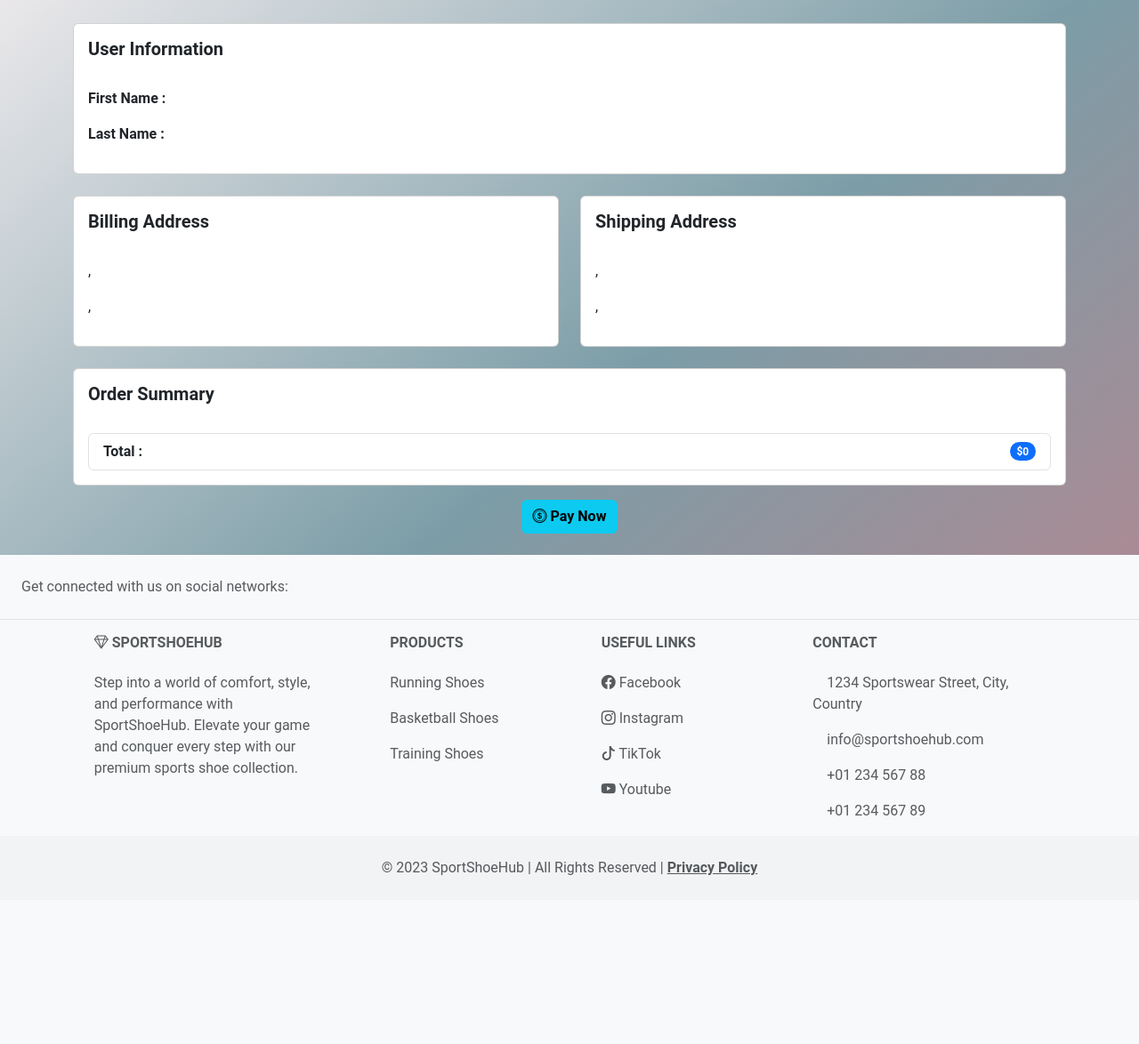
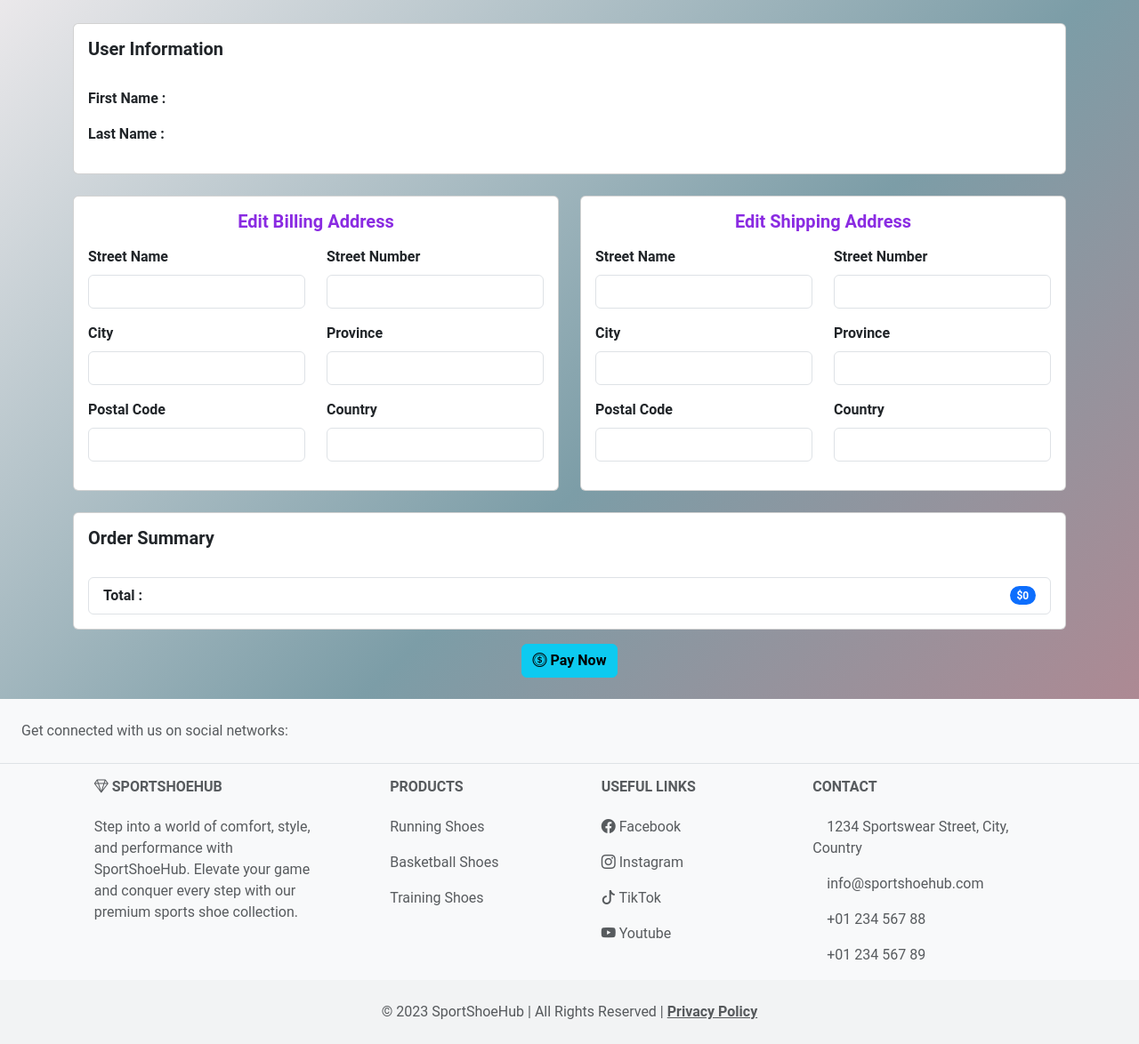
Before and after one commit to KeithStark/projet2_Chicoory_Shaheel, a PHP site: page /views/Checkout.php in a window 1280 px wide. Shown: the part 56-1230 px from the top of the page at 89% size. Before the commit the page ends 1040 px from the top, so only its background shows below. Run offline with PHP 8.4, Linux system fonts and the light colour scheme; data comes from the database, SQL or seed files in the repository; some libraries are stand-ins or nearby versions.

Commit message:
corrected checkout page address fields

```diff
--- a/public/css/style.css
+++ b/public/css/style.css
@@ -8,6 +8,15 @@
     background: linear-gradient(to right bottom, rgb(240, 236, 238), rgb(124, 157, 167), rgb(196, 128, 138));
     min-height: 100vh;
     font-family: "Roboto", sans-serif;
+}
+
+h5 {
+    font-family: "Roboto", sans-serif;
+    color: blueviolet;
+}
+
+.form-label {
+    font-weight: bold;
 }
 
 /* Styling the banner section */
--- a/views/Checkout.php
+++ b/views/Checkout.php
@@ -53,24 +53,98 @@
                 <div class="col-md-6">
                     <div class="card mb-4">
                         <div class="card-body">
-                            <h5 class="card-title"><b>Billing Address</b></h5>
-                            <br>
-                            <p><?= $billingAddress['street_name'] ?>, <?= $billingAddress['street_nb'] ?></p>
-                            <p><?= $billingAddress['city'] ?>, <?= $billingAddress['province'] ?></p>
-                            <p><?= $billingAddress['zipcode'] ?></p>
-                            <p><?= $billingAddress['country'] ?></p>
+                            <h5 class="mb-3" style="text-align: center;"><b>Edit Billing Address</b></h5>
+                            <div class="row">
+                                <div class="col-md-6">
+                                    <div class="mb-3">
+                                        <label for="billing_street_name" class="form-label">Street Name</label>
+                                        <input type="text" class="form-control" id="billing_street_name" name="billing_street_name" value="<?= $billingAddress['street_name']; ?>" required>
+                                    </div>
+                                </div>
+                                <div class="col-md-6">
+                                    <div class="mb-3">
+                                        <label for="billing_street_nb" class="form-label">Street Number</label>
+                                        <input type="text" class="form-control" id="billing_street_nb" name="billing_street_nb" value="<?= $billingAddress['street_nb']; ?>" required>
+                                    </div>
+                                </div>
+                            </div>
+                            <div class="row">
+                                <div class="col-md-6">
+                                    <div class="mb-3">
+                                        <label for="billing_city" class="form-label">City</label>
+                                        <input type="text" class="form-control" id="billing_city" name="billing_city" value="<?= $billingAddress['city']; ?>" required>
+                                    </div>
+                                </div>
+                                <div class="col-md-6">
+                                    <div class="mb-3">
+                                        <label for="billing_province" class="form-label">Province</label>
+                                        <input type="text" class="form-control" id="billing_province" name="billing_province" value="<?= $billingAddress['province']; ?>" required>
+                                    </div>
+                                </div>
+                            </div>
+                            <div class="row">
+                                <div class="col-md-6">
+                                    <div class="mb-3">
+                                        <label for="billing_zipcode" class="form-label">Postal Code</label>
+                                        <input type="text" class="form-control" id="billing_zipcode" name="billing_zipcode" value="<?= $billingAddress['zipcode']; ?>" required>
+                                    </div>
+                                </div>
+                                <div class="col-md-6">
+                                    <div class="mb-3">
+                                        <label for="billing_country" class="form-label">Country</label>
+                                        <input type="text" class="form-control" id="billing_country" name="billing_country" value="<?= $billingAddress['country']; ?>" required>
+                                    </div>
+                                </div>
+                            </div>
                         </div>
                     </div>
                 </div>
                 <div class="col-md-6">
                     <div class="card mb-4">
                         <div class="card-body">
-                            <h5 class="card-title"><b>Shipping Address</b></h5>
-                            <br>
-                            <p><?= $shippingAddress['street_name'] ?>, <?= $shippingAddress['street_nb'] ?></p>
-                            <p><?= $shippingAddress['city'] ?>, <?= $shippingAddress['province'] ?></p>
-                            <p><?= $shippingAddress['zipcode'] ?></p>
-                            <p><?= $shippingAddress['country'] ?></p>
+                            <h5 class="mb-3" style="text-align: center;"><b>Edit Shipping Address</b></h5>
+                            <div class="row">
+                                <div class="col-md-6">
+                                    <div class="mb-3">
+                                        <label for="shipping_street_name" class="form-label">Street Name</label>
+                                        <input type="text" class="form-control" id="shipping_street_name" name="shipping_street_name" value="<?= $shippingAddress['street_name']; ?>" required>
+                                    </div>
+                                </div>
+                                <div class="col-md-6">
+                                    <div class="mb-3">
+                                        <label for="shipping_street_nb" class="form-label">Street Number</label>
+                                        <input type="text" class="form-control" id="shipping_street_nb" name="shipping_street_nb" value="<?= $shippingAddress['street_nb']; ?>" required>
+                                    </div>
+                                </div>
+                            </div>
+                            <div class="row">
+                                <div class="col-md-6">
+                                    <div class="mb-3">
+                                        <label for="shipping_city" class="form-label">City</label>
+                                        <input type="text" class="form-control" id="shipping_city" name="shipping_city" value="<?= $shippingAddress['city']; ?>" required>
+                                    </div>
+                                </div>
+                                <div class="col-md-6">
+                                    <div class="mb-3">
+                                        <label for="shipping_province" class="form-label">Province</label>
+                                        <input type="text" class="form-control" id="shipping_province" name="shipping_province" value="<?= $shippingAddress['province']; ?>" required>
+                                    </div>
+                                </div>
+                            </div>
+                            <div class="row">
+                                <div class="col-md-6">
+                                    <div class="mb-3">
+                                        <label for="shipping_zipcode" class="form-label">Postal Code</label>
+                                        <input type="text" class="form-control" id="shipping_zipcode" name="shipping_zipcode" value="<?= $shippingAddress['zipcode']; ?>" required>
+                                    </div>
+                                </div>
+                                <div class="col-md-6">
+                                    <div class="mb-3">
+                                        <label for="shipping_country" class="form-label">Country</label>
+                                        <input type="text" class="form-control" id="shipping_country" name="shipping_country" value="<?= $shippingAddress['country']; ?>" required>
+                                    </div>
+                                </div>
+                            </div>
                         </div>
                     </div>
                 </div>
```
Also changed, not shown: views/editMyProfile.php (+4 -4 lines).
